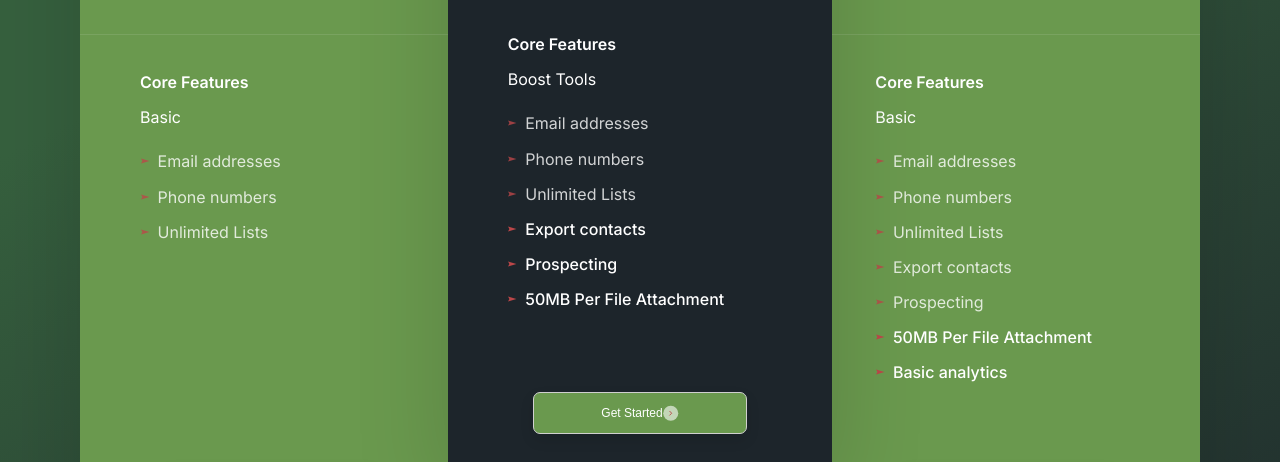
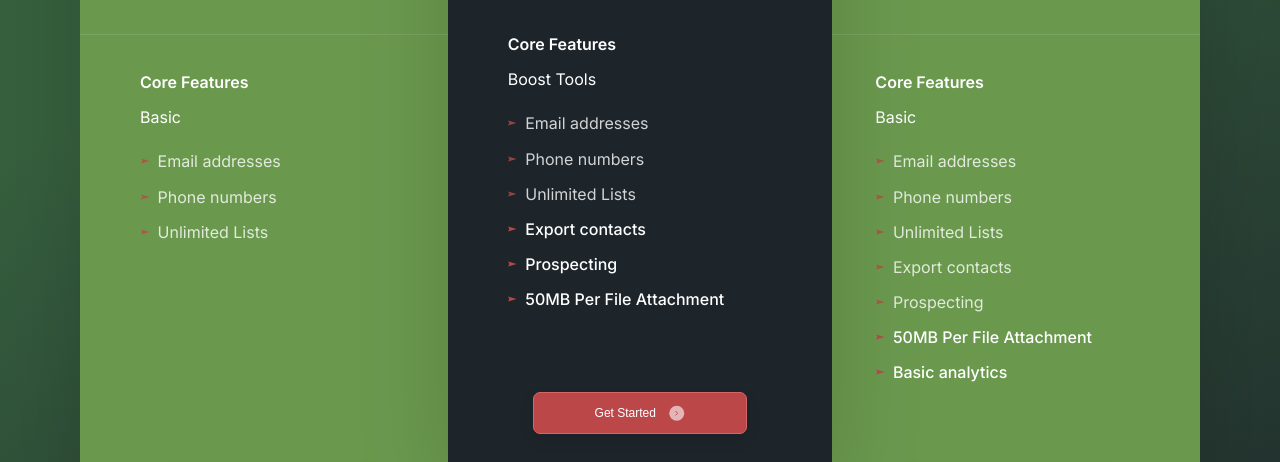
Before and after one commit to ChernyshovaAlexandra/test_task, a website: page src/index.html in a window 1280 px wide. Shown: the part 479-941 px from the top of the page. Drawn offline with nearby package versions, Linux system fonts and the light colour scheme.

Commit message:
hot fix for button

```diff
--- a/src/scss/_pricing.scss
+++ b/src/scss/_pricing.scss
@@ -57,7 +57,10 @@
 
         .start {
             @include button-with-shadow();
-
+            border: 0.864px solid #d66567;
+            background: #bc4749;
+            display: flex;
+            gap: 13.5px;
             img {
                 width: 16px;
                 height: 16px;
```
Also changed, not shown: dist/css/styles.min.css, dist/index.html, src/css/index.css.
